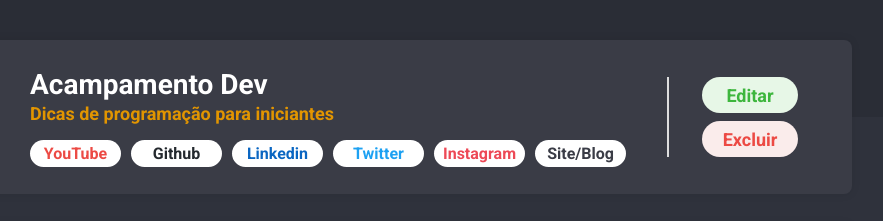
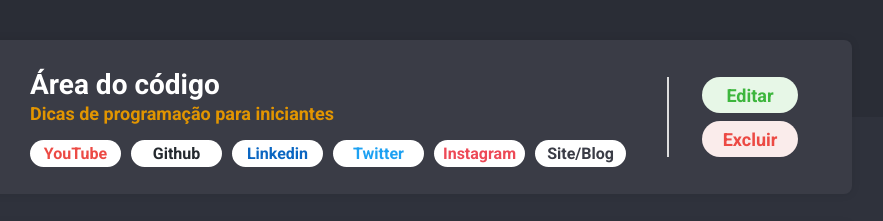
Before and after one commit to tifanisds/followthedev, a plain HTML site: page index.html in a window 1280 px wide. Shown: the part 131-352 px from the top of the page, 283-1166 px from the left. Drawn offline with Linux system fonts and the light colour scheme.

```diff
--- a/index.html
+++ b/index.html
@@ -22,7 +22,7 @@
                 <img src="https://avatars.githubusercontent.com/u/69764443?v=4" alt="avatar">
             </div>
             <div class="content">
-                <h2>Acampamento Dev</h2>
+                <h2>Área do código</h2>
                 <p>Dicas de programação para iniciantes</p>
                 <ul>
                     <li class="pill youtube">YouTube</li>
```
Also changed, not shown: img/preview/preview.png (added).
